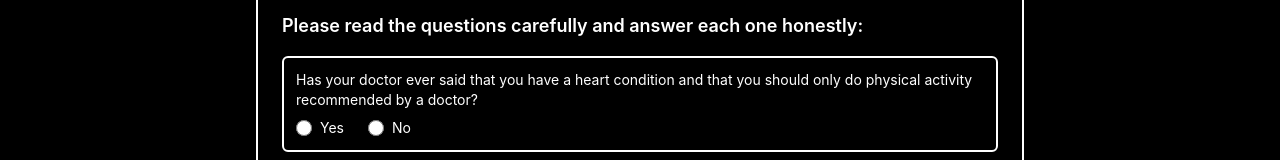
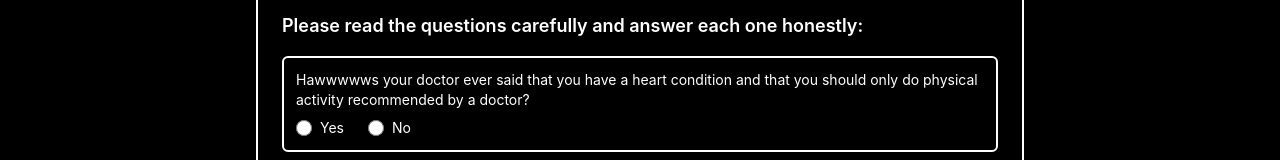
Before and after one commit to Koperformance1/prod_website, a React (Create React App) app in the folder client/: page /about/parq in a window 1280 px wide. Shown: the part 570-730 px from the top of the page. Built offline with nearby package versions, Linux system fonts and the light colour scheme.

Commit message:
fix for PARQ

```diff
--- a/client/src/pages/about/Parq.js
+++ b/client/src/pages/about/Parq.js
@@ -259,7 +259,7 @@ const testClick = () => {
           <div className="space-y-4">
             {/* All your existing question blocks - keep them as is */}
             <div className="p-3 bg-black rounded-md border-2 border-white">
-              <p className="text-sm text-white mb-2">Has your doctor ever said that you have a heart condition and that you should only do physical activity recommended by a doctor?</p>
+              <p className="text-sm text-white mb-2">Hawwwwws your doctor ever said that you have a heart condition and that you should only do physical activity recommended by a doctor?</p>
               <div className="flex space-x-6 mt-2">
                 <label className="inline-flex items-center">
                   <input
```
